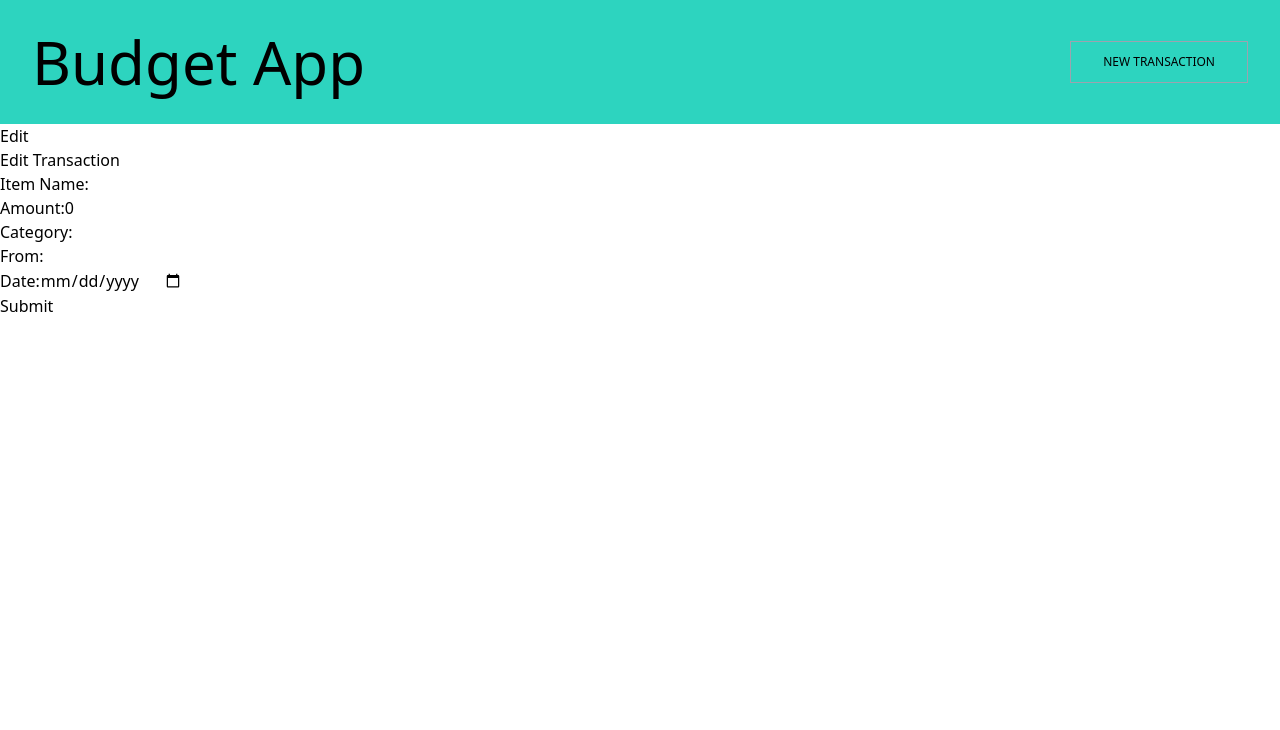
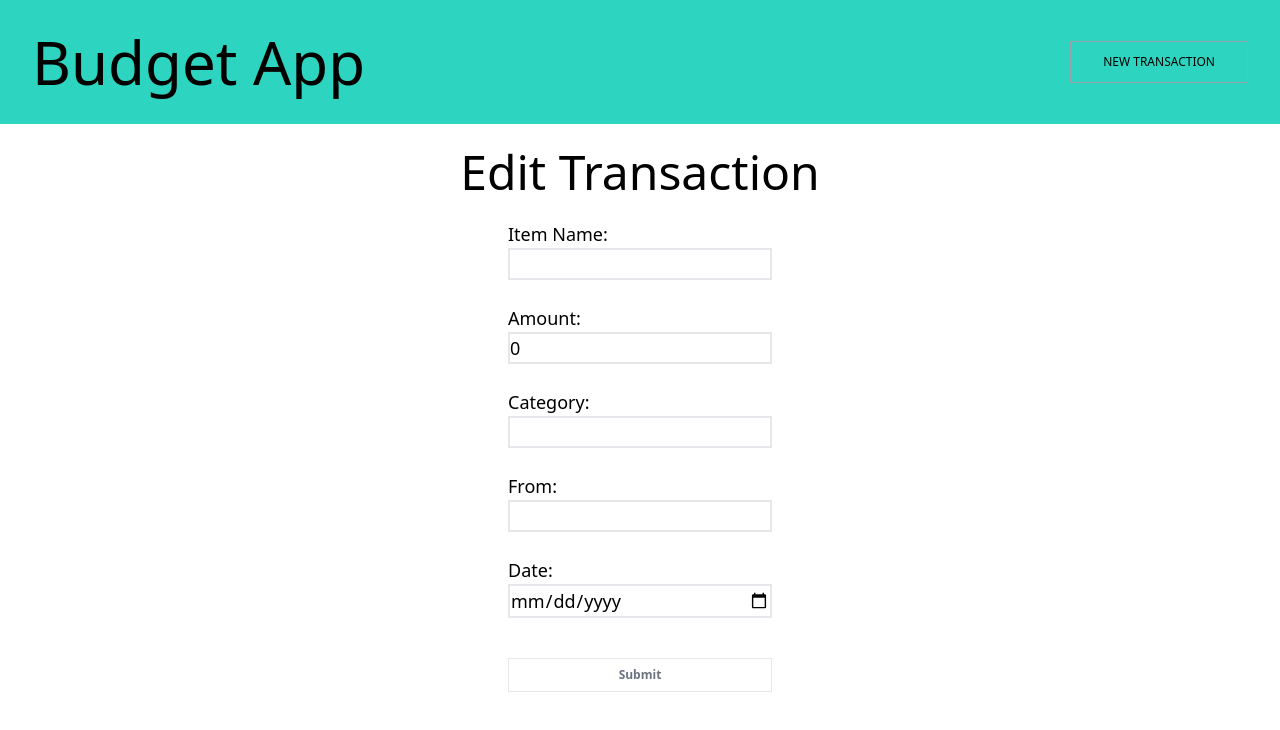
Before and after one commit to gerardjr42/budgeting-app-frontend, a React (Vite) app: page /transactions/1/edit in a window 1280 px wide. Shown: the top 730 px of the page. Built offline with nearby package versions, Linux system fonts and the light colour scheme; no server answers.

Commit message:
Update tailwind styling

```diff
--- a/src/Components/TransactionDetails.jsx
+++ b/src/Components/TransactionDetails.jsx
@@ -41,7 +41,7 @@ const TransactionDetails = () => {
 
   return (
     <div className="flex flex-col items-center justify-center">
-      <h1 className="my-6 text-center text-4xl">Transaction Details</h1>
+      <h1 className="my-6 text-center text-5xl">Transaction Details</h1>
       <div className="flex w-[20%] flex-col">
         <p className="mb-3 flex justify-between">
           Name:
--- a/src/Components/TransactionEditForm.jsx
+++ b/src/Components/TransactionEditForm.jsx
@@ -60,12 +60,16 @@ const TransactionEditForm = () => {
     });
   };
   return (
-    <div>
-      Edit Transaction
-      <form onSubmit={handleSubmit}>
-        <label htmlFor="itemName">
+    <div className="flex flex-col justify-center">
+      <h1 className="my-6 text-center text-5xl">Edit Transaction</h1>
+      <form
+        onSubmit={handleSubmit}
+        className="ml-auto mr-auto flex flex-col text-start"
+      >
+        <label htmlFor="itemName" className="flex flex-col text-lg">
           Item Name:
           <input
+            className="border-2"
             type="text"
             id="itemName"
             value={transaction.itemName}
@@ -75,9 +79,11 @@ const TransactionEditForm = () => {
         </label>
         <br />
 
-        <label htmlFor="amount">
+        <label htmlFor="amount" className="flex flex-col text-lg">
           Amount:
           <input
+            className="appearance-none border-2"
+            style={{ WebkitAppearance: "none", MozAppearance: "textfield" }}
             type="number"
             id="amount"
             value={transaction.amount}
@@ -87,9 +93,10 @@ const TransactionEditForm = () => {
         </label>
         <br />
 
-        <label htmlFor="category">
+        <label htmlFor="category" className="flex flex-col text-lg">
           Category:
           <input
+            className="border-2"
             type="text"
             id="category"
             value={transaction.category}
@@ -99,9 +106,10 @@ const TransactionEditForm = () => {
         </label>
         <br />
 
-        <label htmlFor="from">
+        <label htmlFor="from" className="flex flex-col text-lg">
           From:
           <input
+            className="border-2"
             type="text"
             id="from"
             value={transaction.from}
@@ -111,9 +119,10 @@ const TransactionEditForm = () => {
         </label>
         <br />
 
-        <label htmlFor="date">
+        <label htmlFor="date" className="flex flex-col text-lg">
           Date:
           <input
+            className="border-2"
             type="date"
             id="date"
             value={transaction.date}
@@ -122,7 +131,9 @@ const TransactionEditForm = () => {
           />
         </label>
         <br />
-        <button>Submit</button>
+        <button className="my-4 border py-2 text-xs font-bold text-gray-500 hover:bg-blue-500 hover:text-white">
+          Submit
+        </button>
       </form>
     </div>
   );
--- a/src/Components/TransactionNewForm.jsx
+++ b/src/Components/TransactionNewForm.jsx
@@ -120,7 +120,7 @@ const TransactionNewForm = () => {
           />
         </label>
         <br />
-        <button className="my-4 border py-2 text-xs font-bold text-gray-500">
+        <button className="my-4 border py-2 text-xs font-bold text-gray-500 hover:bg-blue-500 hover:text-white">
           CREATE NEW ITEM
         </button>
       </form>
--- a/src/Components/Transactions.jsx
+++ b/src/Components/Transactions.jsx
@@ -43,9 +43,13 @@ const Transactions = () => {
           ${totalAmount}
         </h1>
       </div>
-      {transactions.map((transaction) => {
-        return <Transaction key={transaction.id} transaction={transaction} />;
-      })}
+      {Array.isArray(transactions) && transactions.length > 0 ? (
+        transactions.map((transaction) => {
+          return <Transaction key={transaction.id} transaction={transaction} />;
+        })
+      ) : (
+        <div>Error: No Transactions Found</div>
+      )}
     </div>
   );
 };
--- a/src/Pages/Edit.jsx
+++ b/src/Pages/Edit.jsx
@@ -3,10 +3,9 @@ import TransationEditForm from "../Components/TransactionEditForm";
 
 const Edit = () => {
   return (
-    <div>
-      Edit
+    <>
       <TransationEditForm />
-    </div>
+    </>
   );
 };
 
```
